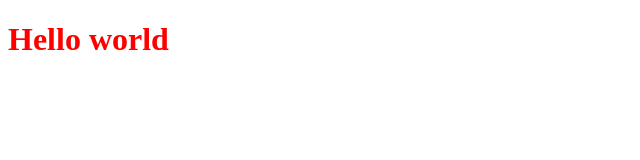
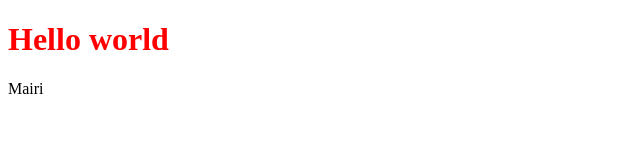
Before and after one commit to mairi/mairi-web-project, a plain HTML site: page index.html in a window 1280 px wide. Shown: the full height of the page, 0-640 px from the left. Drawn offline with Linux system fonts and the light colour scheme.

Commit message:
Add changes

```diff
--- a/index.html
+++ b/index.html
@@ -6,5 +6,6 @@
 </head>
 <body>
   <h1>Hello world</h1>
+  <p>Mairi</p>
 </body>
 </html>
```
